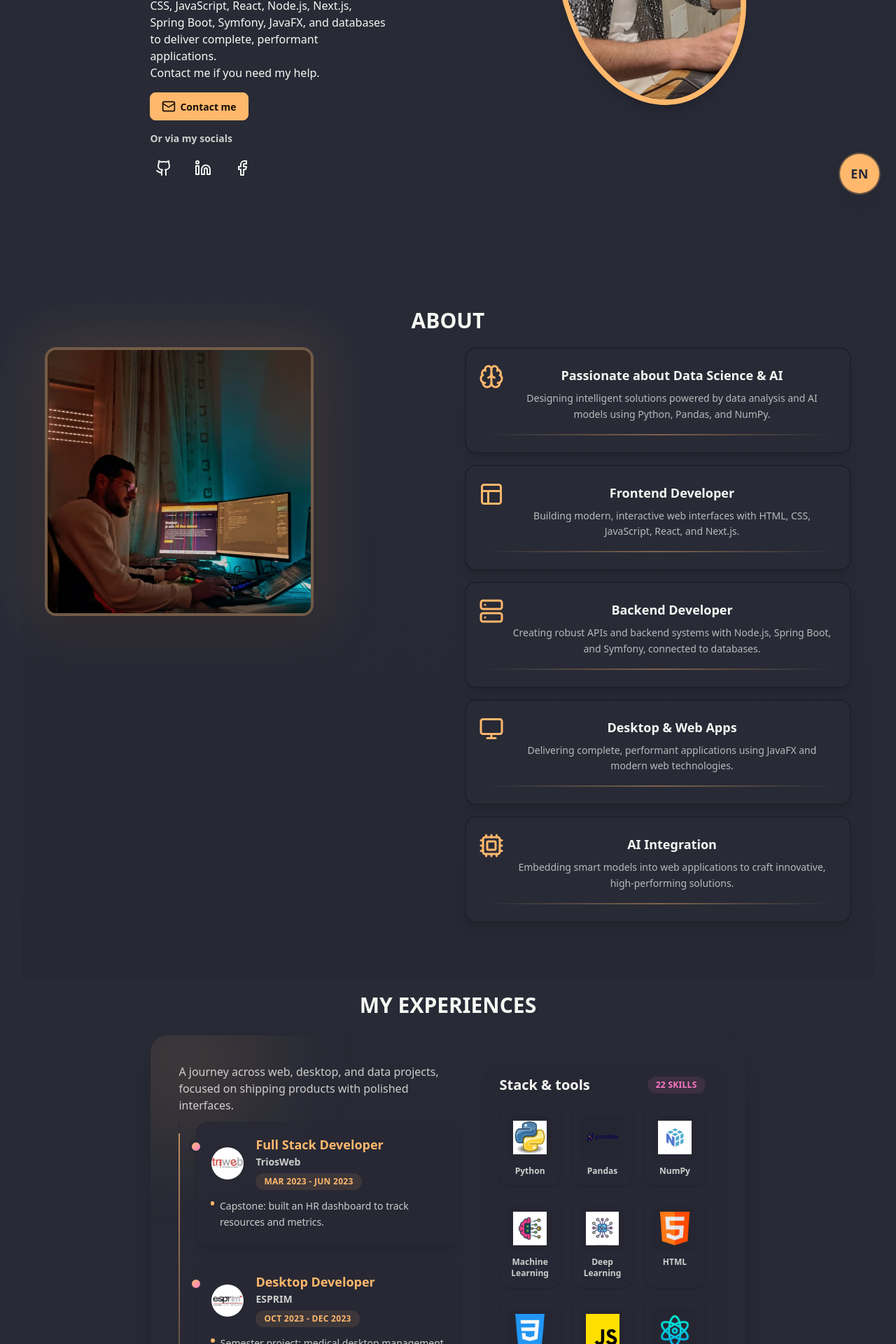
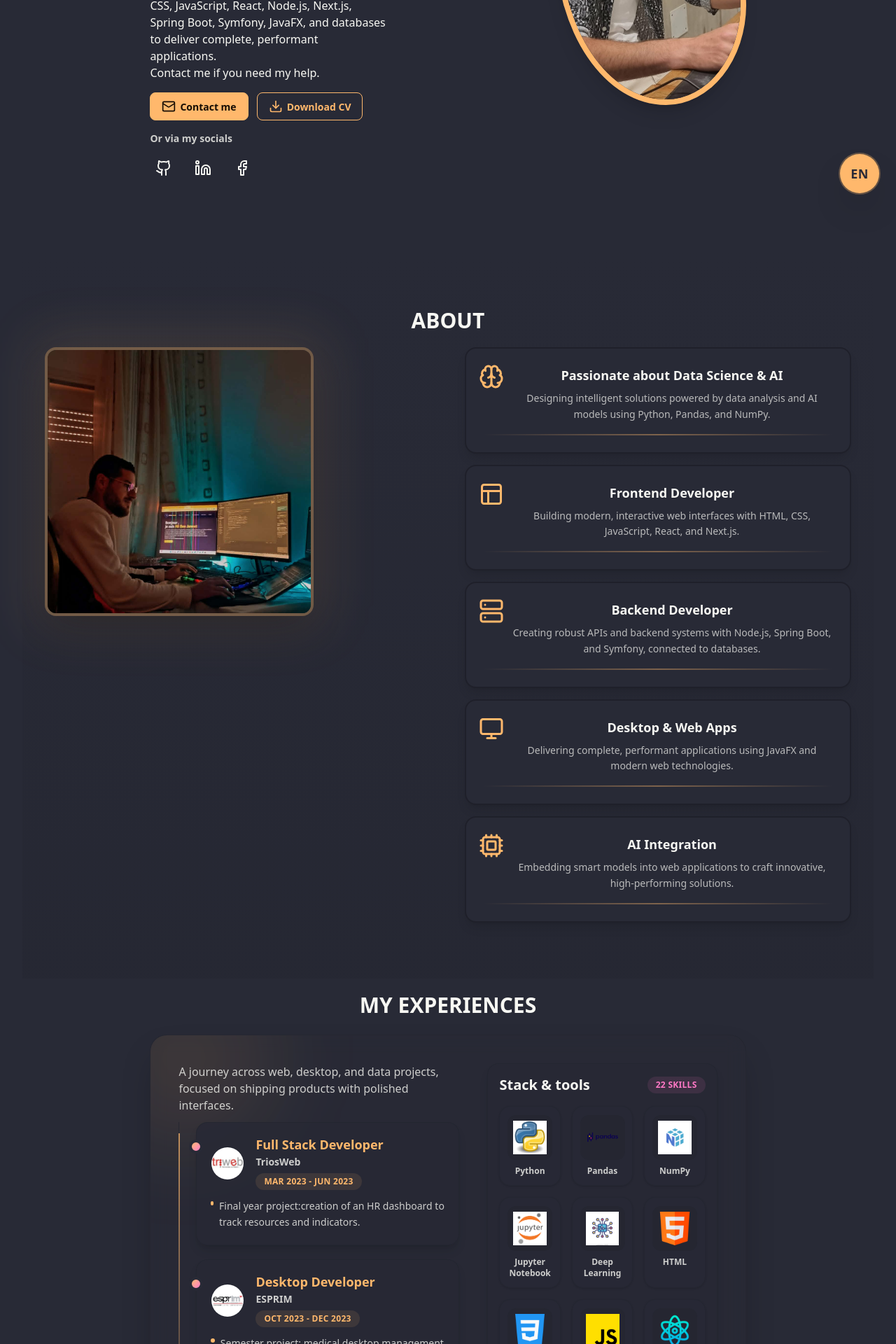
Before and after one commit to ALI0benjannet/portfolio, a React (Vite) app: page / in a window 1280 px wide. Shown: the part 500-2420 px from the top of the page at 70% size. Built offline with nearby package versions, Linux system fonts and the light colour scheme.

Commit message:
l'ajout de mon CV

```diff
--- a/src/components/Experiences.tsx
+++ b/src/components/Experiences.tsx
@@ -3,7 +3,7 @@ import Title from "./Title";
 import imgPython from "../assets/techno/python.png";
 import imgPandas from "../assets/techno/pandas.png";
 import imgNumPy from "../assets/techno/numPy.png";
-import imgML from "../assets/techno/machineLearning.png";
+import imgML from "../assets/techno/jupyternotebook.png";
 import imgDL from "../assets/techno/deepLearning.png";
 import imgHTML from "../assets/techno/html.png";
 import imgCSS from "../assets/techno/css.png";
@@ -33,7 +33,7 @@ const skills = [
   { id: 1, name: "Python", image: imgPython },
   { id: 2, name: "Pandas", image: imgPandas },
   { id: 3, name: "NumPy", image: imgNumPy },
-  { id: 4, name: "Machine Learning", image: imgML },
+  { id: 4, name: "Jupyter Notebook", image: imgML },
   { id: 5, name: "Deep Learning", image: imgDL },
   { id: 6, name: "HTML", image: imgHTML },
   { id: 7, name: "CSS", image: imgCSS },
@@ -62,7 +62,7 @@ const experiences = {
       company: "TriosWeb",
       period: "Mar 2023 - Jun 2023",
       description: [
-        "Capstone: built an HR dashboard to track resources and metrics.",
+        "Final year project:creation of an HR dashboard to track resources and indicators.",
       ],
       image: triosweb,
     },
--- a/src/components/Home.tsx
+++ b/src/components/Home.tsx
@@ -1,4 +1,4 @@
-import { Facebook, Github, Linkedin, Mail } from "lucide-react";
+import { Download, Facebook, Github, Linkedin, Mail } from "lucide-react";
 import ali from "../assets/ali.jpg";
 
 type Language = "EN" | "FR";
@@ -37,10 +37,20 @@ const Home = ({ lang }: Props) => {
           <br />
           {isEn ? "Contact me if you need my help." : "Contactez-moi si vous avez besoin de mes services."}
         </p>
-        <a href="#contact" className="btn btn-accent md:w-fit">
-          <Mail className="w-5 h-5" />
-          {isEn ? "Contact me" : "Contactez-moi"}
-        </a>
+        <div className="flex flex-col md:flex-row md:items-center gap-3">
+          <a href="#contact" className="btn btn-accent md:w-fit">
+            <Mail className="w-5 h-5" />
+            {isEn ? "Contact me" : "Contactez-moi"}
+          </a>
+          <a
+            href="../CV_ALI-BENJ-ANNET.pdf"
+            download
+            className="btn btn-outline btn-accent md:w-fit"
+          >
+            <Download className="w-5 h-5" />
+            {isEn ? "Download CV" : "Télécharger le CV"}
+          </a>
+        </div>
 
         <div className="mt-4 flex flex-col items-start gap-3">
           <span className="text-sm font-semibold text-base-content/80">
```
Also changed, not shown: src/assets/techno/jupyternotebook.png (added), 1 other file (tests, documents, lock files or other folders).
